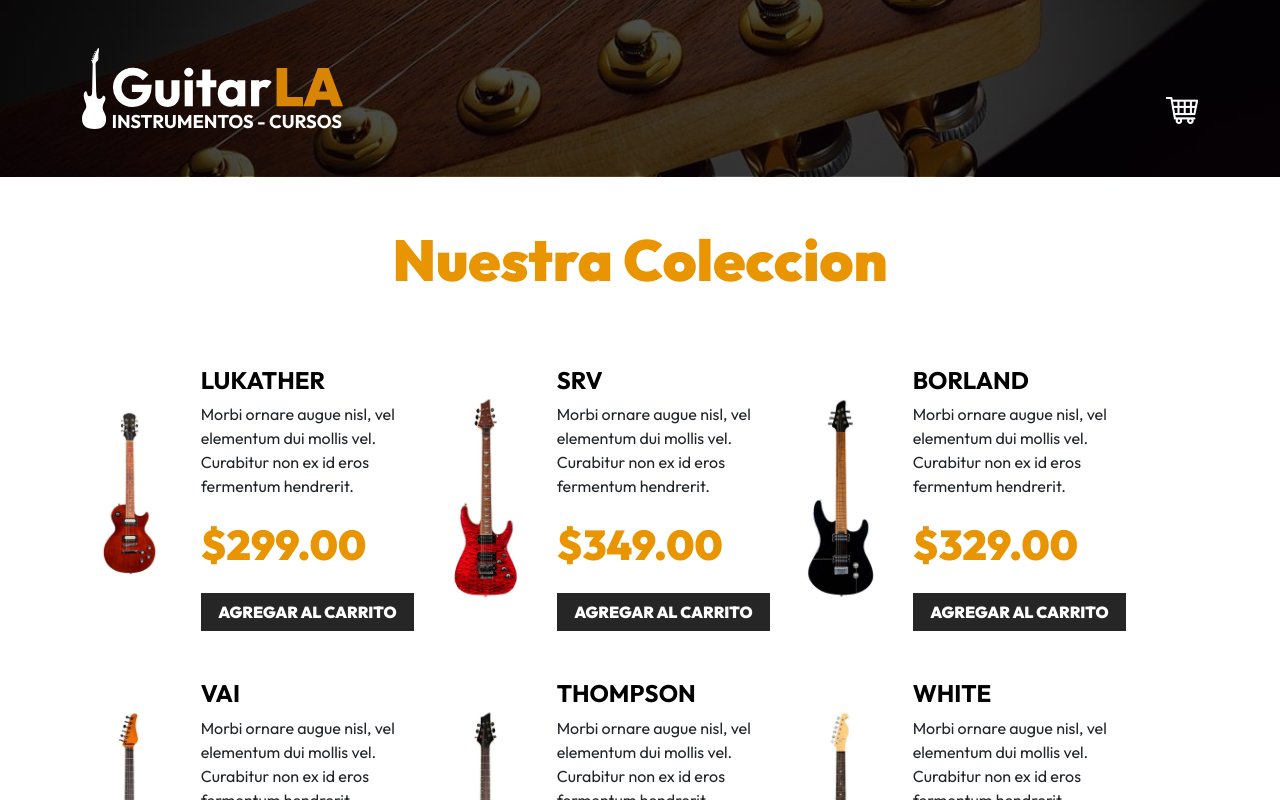
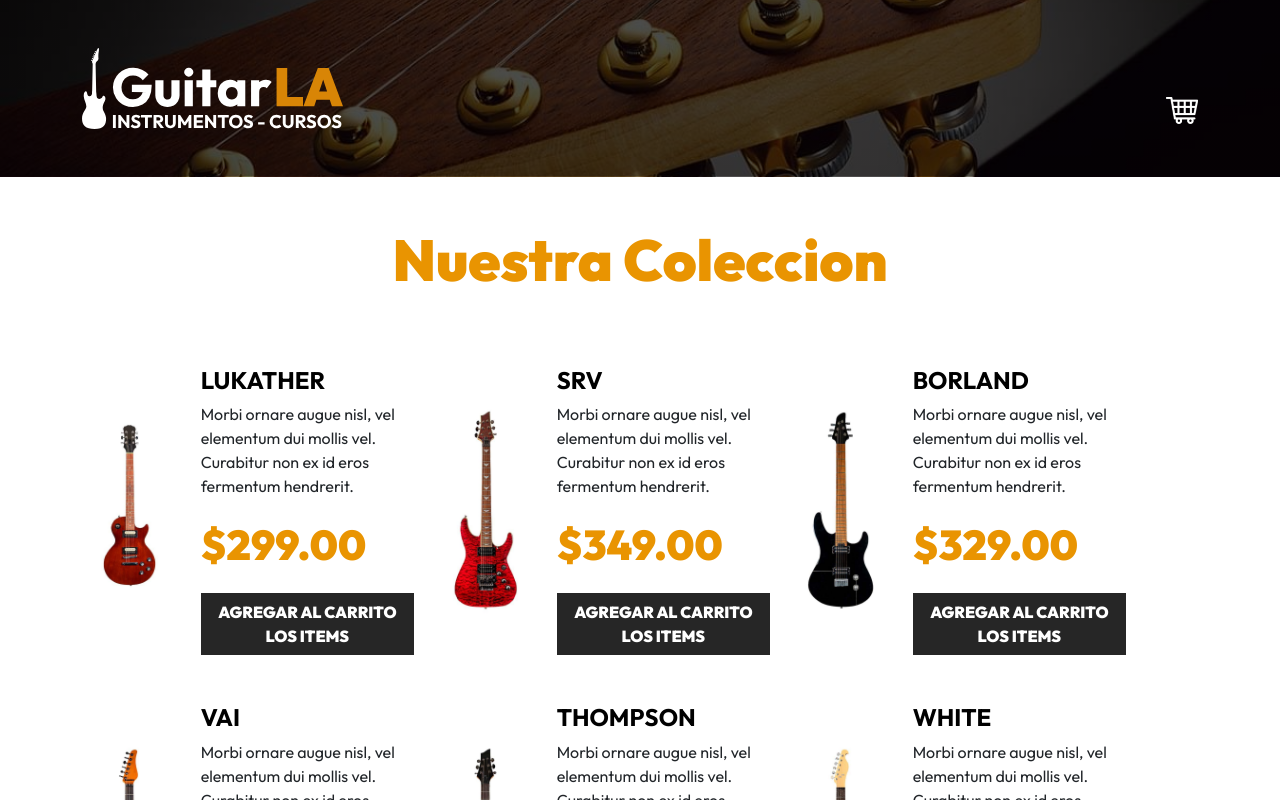
Before and after one commit to PachecolosGroup/rctGuitarHero, a React (Vite) app: page / in a window 1280 px wide. Shown: the top 800 px of the page. Built offline with nearby package versions, Linux system fonts and the light colour scheme.

Commit message:
itemsOnSite

```diff
--- a/src/components/Guitar.jsx
+++ b/src/components/Guitar.jsx
@@ -20,7 +20,7 @@ function Guitar({ guitar, addToCart }) {
           className="btn btn-dark w-100"
           onClick={() => addToCart(guitar)}
         >
-          Agregar al Carrito
+          Agregar al Carrito los items
         </button>
       </div>
     </div>
--- a/src/components/Header.jsx
+++ b/src/components/Header.jsx
@@ -1,6 +1,12 @@
 import React, { useMemo } from "react";
 
-function Header({ cart, removeFromCart, increaseQuantity, decreaseQuantity }) {
+function Header({
+  cart,
+  removeFromCart,
+  increaseQuantity,
+  decreaseQuantity,
+  clearCart,
+}) {
   // State deruvadi
   const isEmpty = useMemo(() => cart.length === 0, [cart]);
   const cartTotal = useMemo(
@@ -96,7 +102,10 @@ function Header({ cart, removeFromCart, increaseQuantity, decreaseQuantity }) {
                   </>
                 )}
 
-                <button className="btn btn-dark w-100 mt-3 p-2">
+                <button
+                  className="btn btn-dark w-100 mt-3 p-2"
+                  onClick={clearCart}
+                >
                   Vaciar Carrito
                 </button>
               </div>
```
